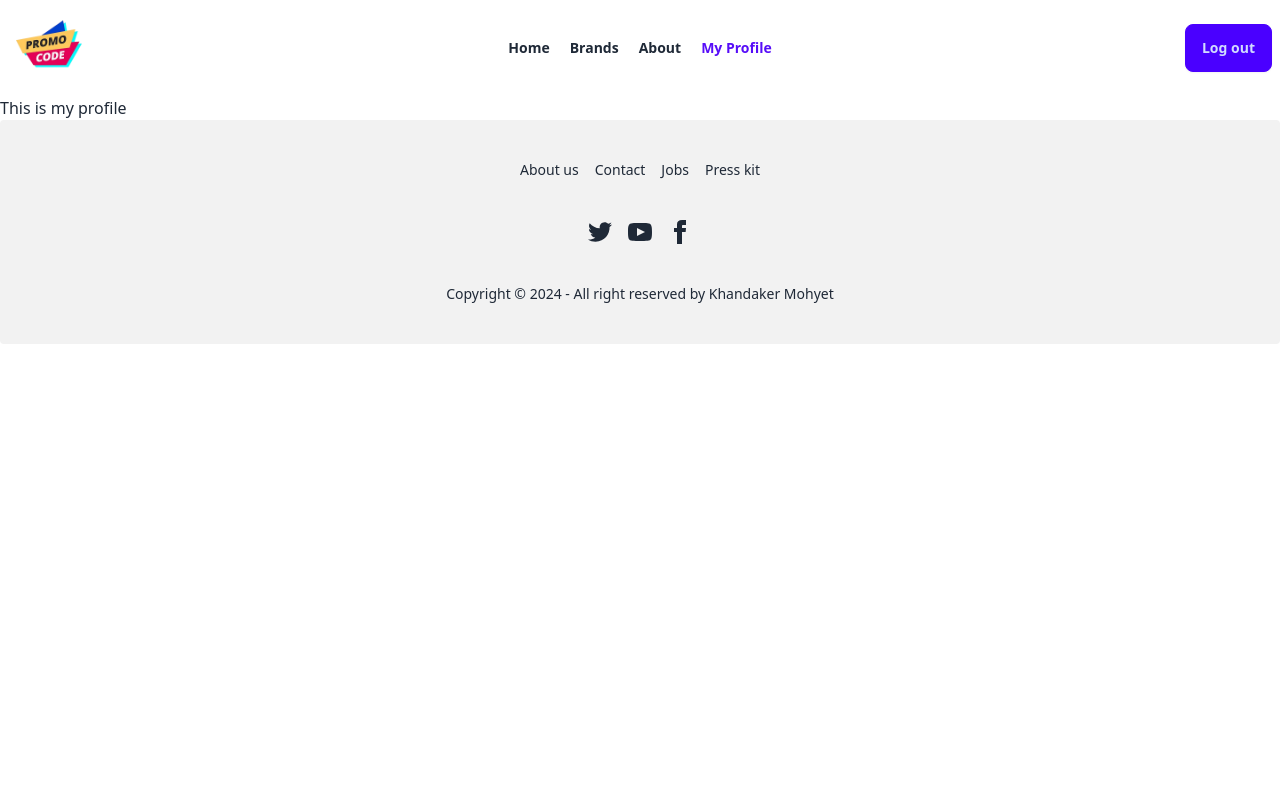
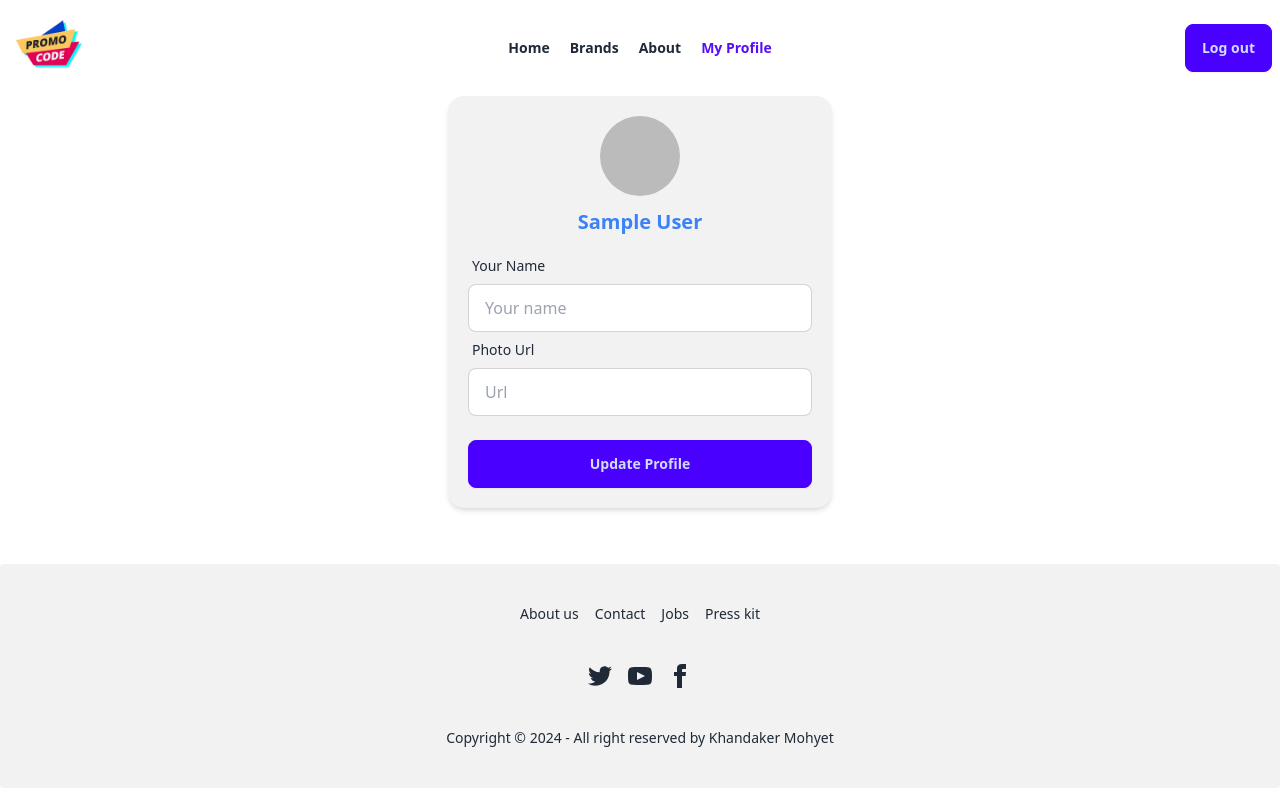
Before and after one commit to Khandaker-Mohyet/Discount-PRO, a React (Vite) app: page /myProfile in a window 1280 px wide. Built offline with nearby package versions, Linux system fonts and the light colour scheme; no server answers; sample sign-in values are in the browser's storage.

Commit message:
almost doem

```diff
--- a/package.json
+++ b/package.json
@@ -18,6 +18,7 @@
     "react-copy-to-clipboard": "^5.1.0",
     "react-dom": "^18.3.1",
     "react-fast-marquee": "^1.6.5",
+    "react-hot-toast": "^2.4.1",
     "react-router-dom": "^6.28.0",
     "sort-by": "^1.2.0"
   },
--- a/src/Components/Details.jsx
+++ b/src/Components/Details.jsx
@@ -2,6 +2,7 @@
 import { useEffect, useState } from 'react';
 import { useLoaderData, useParams } from 'react-router-dom';
 import {CopyToClipboard} from 'react-copy-to-clipboard';
+import toast from 'react-hot-toast';
 
 const Details = () => {
   const data = useLoaderData()
@@ -59,7 +60,7 @@ const Details = () => {
         <button className="btn btn-primary btn-outline my-2">Copy Code</button>
       </CopyToClipboard>
       {isCopied && (
-        <p className="text-green-500 mt-2">Coupon code copied successfully!</p>
+        toast.success('Successfully login!')
       )}
 
 
--- a/src/Pages/Home.jsx
+++ b/src/Pages/Home.jsx
@@ -9,7 +9,7 @@ import StaticSections from '../Components/StaticSections';
 
 const Home = () => {
   const  brands  = useLoaderData()
-  console.log(brands)
+  // console.log(brands)
   return (
     <div className='w-10/12 mx-auto'>
       <Banner></Banner>
--- a/src/Pages/Login.jsx
+++ b/src/Pages/Login.jsx
@@ -1,6 +1,7 @@
 import { useContext } from "react";
 import { Link, useLocation, useNavigate } from "react-router-dom";
 import { AuthContext } from "../Provider/AuthProvider";
+import toast from "react-hot-toast";
 
 
 
@@ -29,10 +30,12 @@ const Login = () => {
     logInUser(email, password)
       .then(result => {
         console.log(result)
-        navigate(location?.state? location.state: "/")
+        navigate(location?.state ? location.state : "/")
+        toast.success('Successfully login!')
       })
       .catch(error => {
-      console.log(error)
+        console.log(error)
+        toast.error("This didn't work.")
       })
 
 
@@ -55,9 +58,6 @@ const Login = () => {
             <span className="label-text">Password</span>
           </label>
             <input type="password" name="password" placeholder="password" className="input input-bordered" required />
-            {/* {
-              error.login && <label className="label text-red-600">{error.login}</label>
-            } */}
           <label className="label">
             <a href="#" className="label-text-alt link link-hover">Forgot password?</a>
           </label>
--- a/src/Pages/MyProfile.jsx
+++ b/src/Pages/MyProfile.jsx
@@ -1,9 +1,49 @@
-import React from 'react';
+import React, { useContext } from 'react';
+import { AuthContext } from '../Provider/AuthProvider';
+import toast from 'react-hot-toast';
 
 const MyProfile = () => {
+  const { user, updateUserProfile} = useContext(AuthContext)
+
+  const handelUpdate = (e) => {
+    e.preventDefault()
+    const name = e.target.name.value
+    const photo = e.target.photo.value
+
+    updateUserProfile({ displayName: name, photoURL: photo })
+        .then(() => {
+
+          toast.success('Successfully update!')
+          })
+
+        .catch((error) => {
+          console.log(error)
+          toast.error("This didn't work.")
+        })
+  }
   return (
-    <div>
-      This is my profile
+    <div className='card bg-base-200 shadow-md w-96 p-5 mx-auto space-y-3 mb-14'>
+      {
+          user && user.email ? <img className="rounded-full w-20 h-20 mx-auto" src={user.photoURL} alt="" />: ""
+      }
+      <h1 className='text-xl font-bold text-center text-blue-500'>{user.displayName}</h1>
+      <form onSubmit={handelUpdate}>
+        <div className="form-control">
+          <label className="label">
+            <span className="label-text">Your Name</span>
+          </label>
+          <input type="text" name="name" placeholder="Your name" className="input input-bordered" required />
+        </div>
+        <div className="form-control">
+          <label className="label">
+            <span className="label-text">Photo Url</span>
+          </label>
+        <input type="text" name="photo" placeholder="Url" className="input input-bordered" required />
+        <div className="form-control mt-6">
+          <button className="btn btn-primary">Update Profile</button>
+        </div>
+        </div>
+      </form>
     </div>
   );
 };
--- a/src/Pages/Rgaister.jsx
+++ b/src/Pages/Rgaister.jsx
@@ -1,11 +1,13 @@
 
 import { useContext } from 'react';
-import { Link } from 'react-router-dom';
+import { Link, useNavigate } from 'react-router-dom';
 import { AuthContext } from '../Provider/AuthProvider';
+import toast from 'react-hot-toast';
 
 const Rgaister = () => {
 
-  const {createUser, setUser} = useContext(AuthContext)
+  const { createUser, setUser, updateUserProfile } = useContext(AuthContext)
+  const navigate = useNavigate()
 
 
   const handelRegister = (e) => {
@@ -15,15 +17,26 @@ const Rgaister = () => {
     const name = e.target.name.value
     const photo = e.target.photo.value
 
-    console.log(email, password, name, photo)
+    // console.log(email, password, name, photo)
 
     createUser(email, password)
       .then(result => {
         console.log(result.user)
         setUser(result.user)
+        updateUserProfile({ displayName: name, photoURL: photo })
+        .then(() => {
+          navigate("/")
+          toast.success('Successfully Register!')
+          })
+
+        .catch((error) => {
+          console.log(error)
+          toast.error("This didn't work.")
+        })
       })
       .catch(error => {
-      console.log(error)
+        console.log(error)
+        toast.error("This didn't work.")
     })
   }
   return (
--- a/src/Provider/AuthProvider.jsx
+++ b/src/Provider/AuthProvider.jsx
@@ -1,4 +1,4 @@
-import { createUserWithEmailAndPassword, GoogleAuthProvider, onAuthStateChanged, signInWithEmailAndPassword, signInWithPopup, signOut } from 'firebase/auth';
+import { createUserWithEmailAndPassword, GoogleAuthProvider, onAuthStateChanged, signInWithEmailAndPassword, signInWithPopup, signOut, updateProfile } from 'firebase/auth';
 import { createContext, useEffect, useState } from 'react';
 import auth from '../Firebase/Firebase.config';
 const provider = new GoogleAuthProvider();
@@ -29,6 +29,10 @@ const AuthProvider = ({ children }) => {
     return signOut(auth)
   }
 
+  const updateUserProfile = (updateData) => {
+    return updateProfile (auth.currentUser, updateData)
+  }
+
   const authInfo = {
     createUser,
     logInUser,
@@ -36,7 +40,8 @@ const AuthProvider = ({ children }) => {
     user,
     singInOut,
     loading,
-    googleSignIn
+    googleSignIn,
+    updateUserProfile
   }
 
   useEffect(() => {
--- a/src/main.jsx
+++ b/src/main.jsx
@@ -7,6 +7,7 @@ import {
 } from "react-router-dom";
 import router from './Routes/Router.jsx';
 import AuthProvider from './Provider/AuthProvider.jsx';
+import { Toaster } from 'react-hot-toast';
 
 
 
@@ -14,6 +15,7 @@ createRoot(document.getElementById('root')).render(
   <StrictMode>
     <AuthProvider>
       <RouterProvider router={router} />
-    </AuthProvider>
+      <Toaster/>
+      </AuthProvider>
   </StrictMode>,
 )
```
Also changed, not shown: 2 other files (tests, documents, lock files or other folders).
